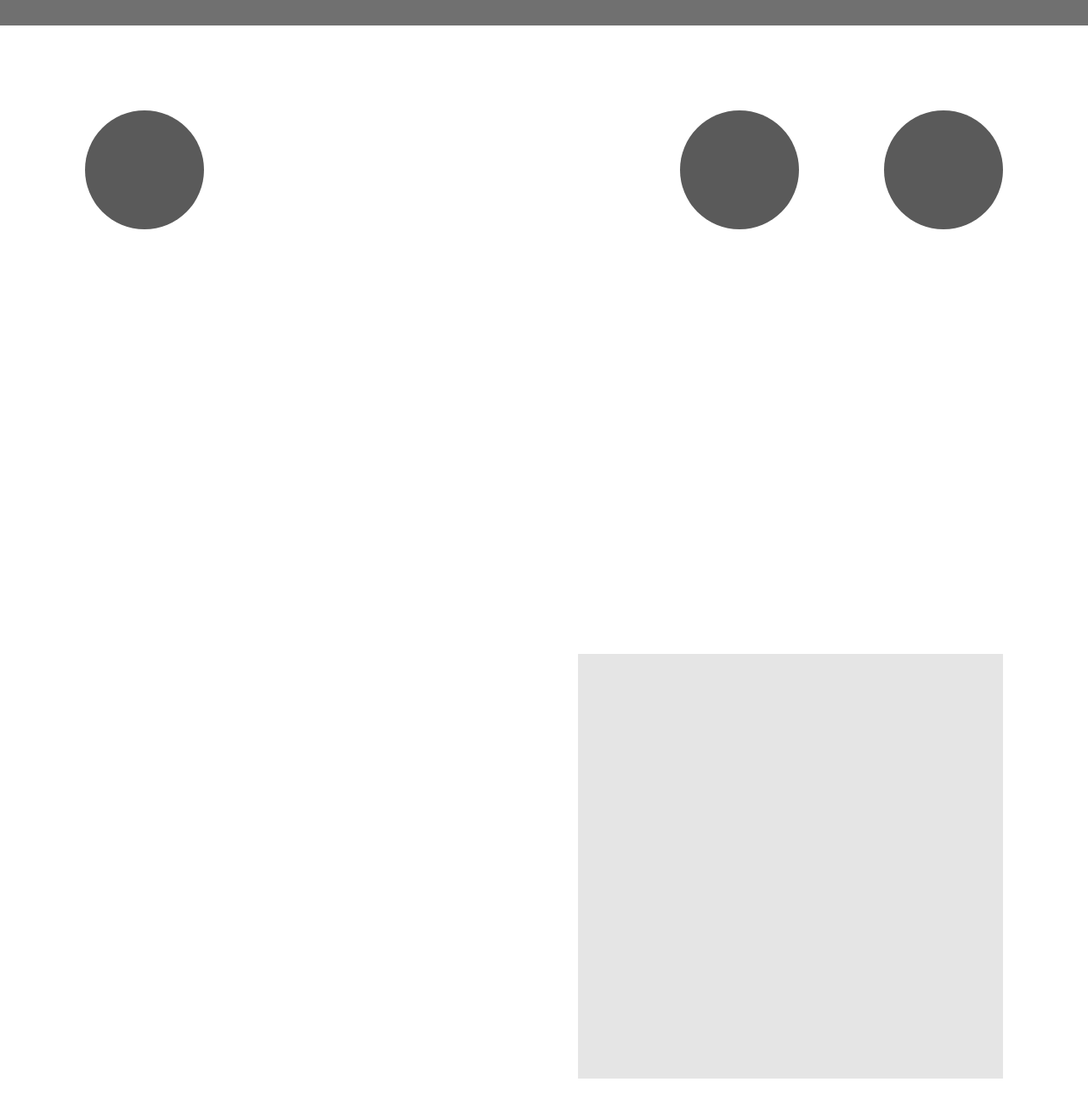
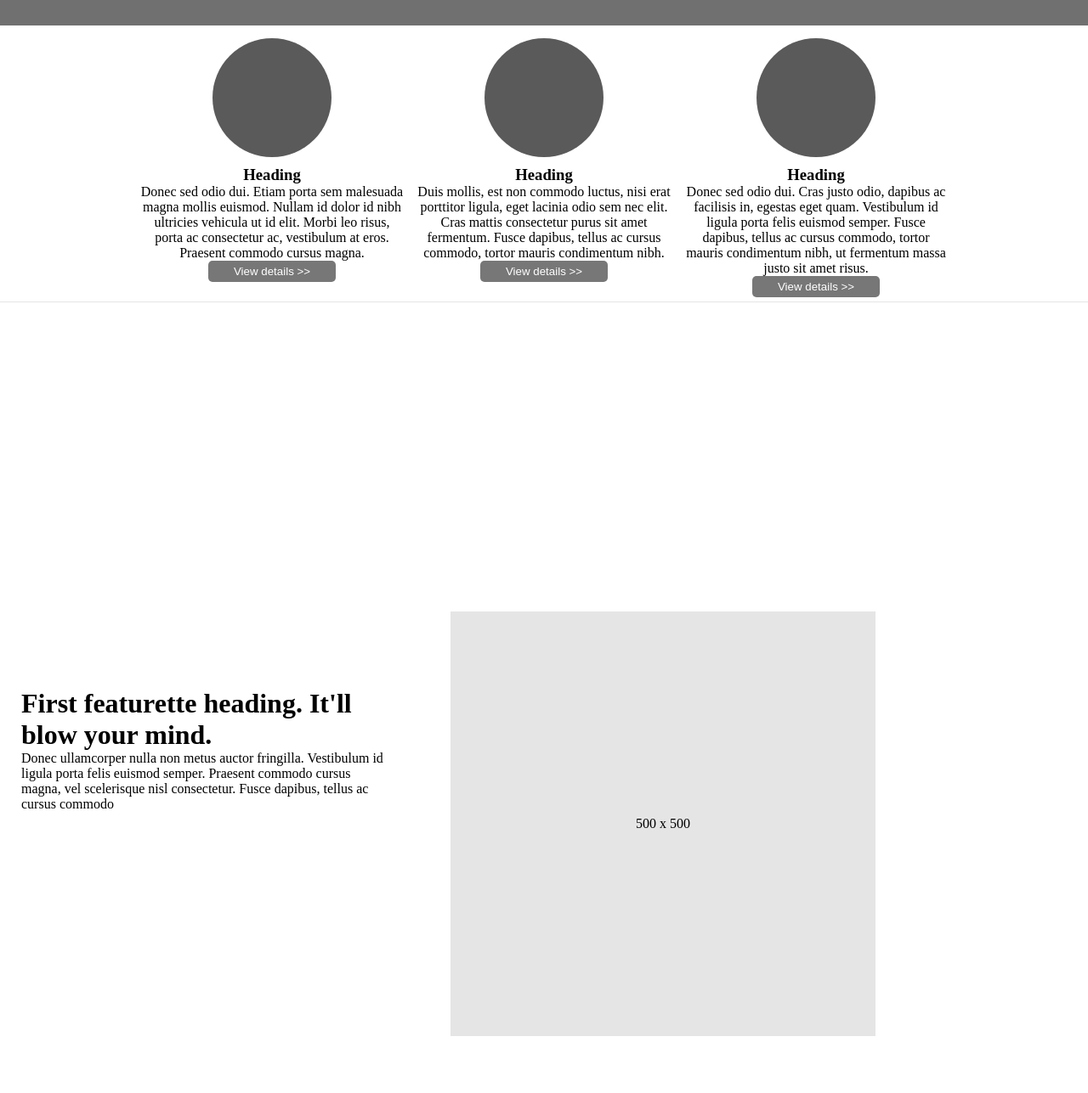
Before and after one commit to misaelluzoliveira/CSS, a website: page public/index.html in a window 1280 px wide. Shown: the part 520-1807 px from the top of the page at 85% size. Drawn offline with Linux system fonts and the light colour scheme.

Commit message:
modificaçao

```diff
--- a/public/index.html
+++ b/public/index.html
@@ -10,6 +10,11 @@
             margin: 0;
             padding: 0;
             box-sizing: border-box;
+        }
+
+        .container {
+            width: 100vw;
+            min-height: 100vh;
         }
 
         .Cabeçalho {
@@ -57,13 +62,6 @@
 
         }
 
-        .separar {
-            width: 100%;
-            height: 40px;
-            background-color: white;
-
-        }
-
         .Linha5 {
             width: 100%;
             height: 550px;
@@ -71,62 +69,77 @@
 
         }
 
-        .Rodapé {
-            width: 100%;
-            height: 40px;
+        .sub-linha {
+            width: 960px;
+            margin: 0 auto;
         }
 
-        .esferasLeft {
+        .card {
+            width: 310px;
+            margin: 5px;
+            text-align: center;
+            float: left;
+        }
+
+        .esferas {
             width: 140px;
             height: 140px;
             background-color: #5A5A5A;
-            border-radius: 100%;
-            float: left;
-            margin:100px;
+            border-radius: 50%;
+            margin: 10px auto;
 
         }
-         .esferasCentro {
-            width: 140px;
-            height: 140px;
-            background-color: #5A5A5A;
-            border-radius: 100%;
-            float: right;
-            margin:100px;
 
+        .card h3,
+        .card p {
+            text-align: center;
+        }
+
+        .card button {
+            display: inline-block;
+            padding: 5px;
+            min-width: 150px;
+            height: 25px;
+            text-align: center;
+            color: #fff;
+            border: none;
+            background-color: #777777;
+            border-radius: 5px;
+
+        }
+
+        .division {
+            width: 100%;
+            border: none;
+            background-color: rgba(0, 0, 0, 0.103);
+            height: 1px;
+            margin: 20px 0;
+
+        }
+
+        .info {
+            float: left;
+            width: 440px;
+            margin: 20px;
+            padding: 120px 5px;
+        }
+
+        .quadrado {
+            width: 500px;
+            height: 500px;
+            background-color: rgba(0, 0, 0, 0.103);
+            float: left;
+            margin: 50px;
+            text-align: center;
+            vertical-align: middle;
+            line-height: 500px;
 
 
         }
 
-        .esferasRight {
-            width: 140px;
-            height: 140px;
-            background-color: #5A5A5A;
-            border-radius: 100%;
-            float: right;
-            margin:100px auto;
-
-        }
-
-
-
-
-
-        .quadradoRight {
-            width: 500px;
-            height: 500px;
-            background-color: rgba(0, 0, 0, 0.103);
-            float: right;
-            clear: both;
-            margin:100px;
-        }
-
-        .quadradoLeft {
-            width: 500px;
-            height: 500px;
-            background-color: rgba(0, 0, 0, 0.103);
-            float: left;
-            clear: both;
-            margin:100px;
+        .Rodapé {
+            width: 100%;
+            height: 40px;
         }
     </style>
 </head>
@@ -137,27 +150,78 @@
         <div class='Linha1'></div>
         <div class='Linha2'>
             <div class="sub-linha">
-                <div class="esferasLeft"></div>
-                <div class="esferasCentro"></div>
-                <div class="esferasRight"></div>
+                <div class="row">
+                    <div class="card">
+                        <div class="esferas"></div>
+                        <h3>Heading</h3>
+                        <p>Donec sed odio dui. Etiam porta sem malesuada magna mollis euismod. Nullam id dolor id nibh
+                            ultricies vehicula ut id elit. Morbi leo risus, porta ac consectetur ac, vestibulum at eros.
+                            Praesent commodo cursus magna.</p>
+                        <button> View details >></button>
+
+                    </div>
+
+                    <div class="card">
+                        <div class="esferas"></div>
+                        <h3>Heading</h3>
+                        <p>Duis mollis, est non commodo luctus, nisi erat porttitor ligula, eget lacinia odio sem nec
+                            elit. Cras mattis consectetur purus sit amet fermentum. Fusce dapibus, tellus ac cursus
+                            commodo, tortor mauris condimentum nibh.</p>
+                        <button> View details >></button>
+                    </div>
+                    <div class="card">
+                        <div class="esferas"></div>
+                        <h3>Heading</h3>
+                        <p>Donec sed odio dui. Cras justo odio, dapibus ac facilisis in, egestas eget quam. Vestibulum
+                            id ligula porta felis euismod semper. Fusce dapibus, tellus ac cursus commodo, tortor mauris
+                            condimentum nibh, ut fermentum massa justo sit amet risus.
+                        </p>
+                        <button> View details >></button>
                     </div>
                 </div>
+            </div>
+            <hr class=division>
+            </hr>
+        </div>
         <div class='Linha3'>
-            <div class='quadrado e escrita'>
-                <dive class='quadradoRight'></dive>
-                <dive class='escrita'></dive>
+            <div class='info'>
+                <h1>First featurette heading. It'll blow your mind.</h1>
+                <p>Donec ullamcorper nulla non metus auctor fringilla. Vestibulum id ligula porta felis euismod semper.
+                    Praesent commodo cursus magna, vel scelerisque nisl consectetur. Fusce dapibus, tellus ac cursus
+                    commodo</p>
+            </div>
+            <div class="quadrado">
+                500 x 500
+
+            </div>
         </div>
     </div>
     <div class='Linha4'>
-            <div class="quadrado e escrita">
-                <dive class="quadradoLeft"></dive>
-                <dive class="escrita"></dive>
+        <div class="quadrado">
+            500 x 500
+
+        </div>
+        <div class='info'>
+            <h1>First featurette heading. It'll blow your mind.</h1>
+            <p>Donec ullamcorper nulla non metus auctor fringilla. Vestibulum id ligula porta felis euismod semper.
+                Praesent commodo cursus magna, vel scelerisque nisl consectetur. Fusce dapibus, tellus ac cursus commodo
+            </p>
         </div>
     </div>
+    <hr class="division">
+    <hr>
     <div class='Linha5'>
-            <div class='quadrado e escrita'>
-                <dive class='quadradoRight'></dive>
-                <dive class='escrita'></dive>
+        <div class="row">
+            <div class='info'>
+                <h1>First featurette heading. It'll blow your mind.</h1>
+                <p>Donec ullamcorper nulla non metus auctor fringilla. Vestibulum id ligula porta felis euismod semper.
+                    Praesent commodo cursus magna, vel scelerisque nisl consectetur. Fusce dapibus, tellus ac cursus
+                    commodo</p>
+            </div>
+            <div class="quadrado">
+                500 x 500
+
+            </div>
         </div>
 
     </div>
```
Lines whose indentation alone changed are shown as unchanged.
